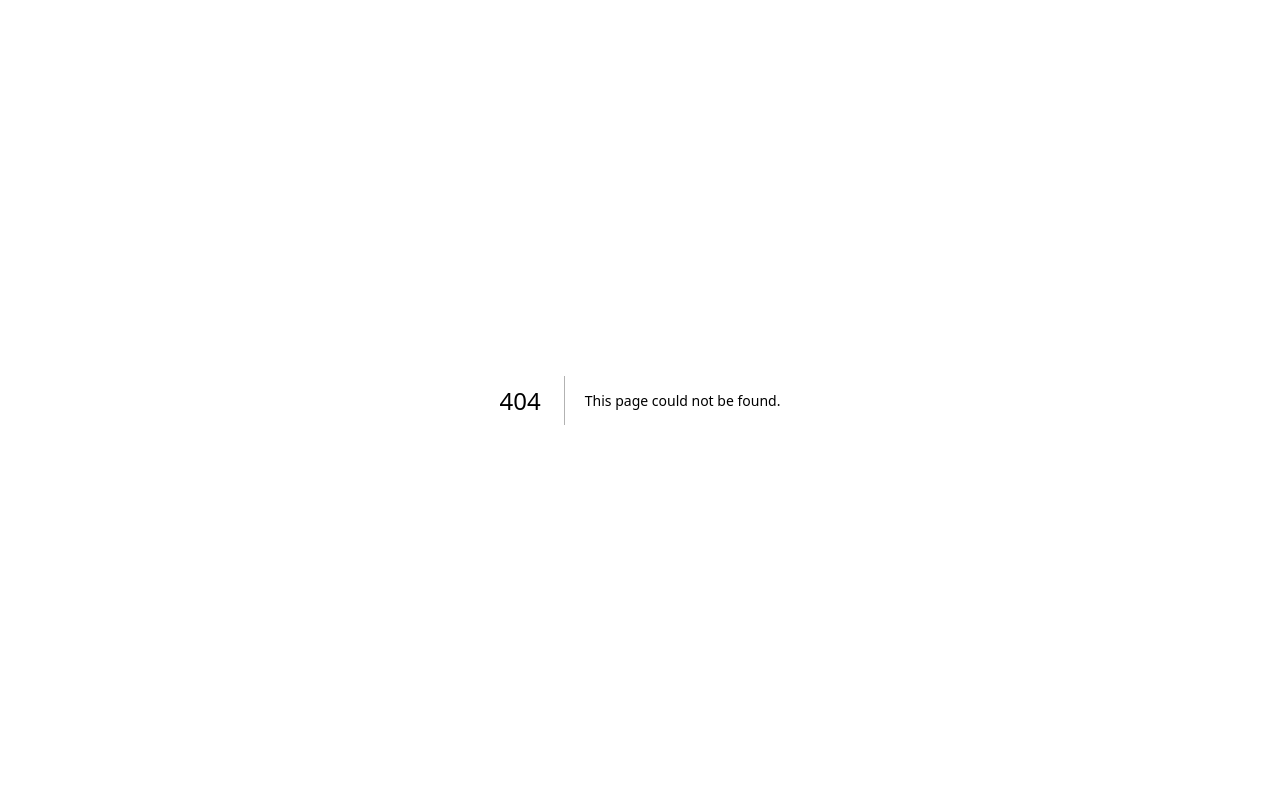
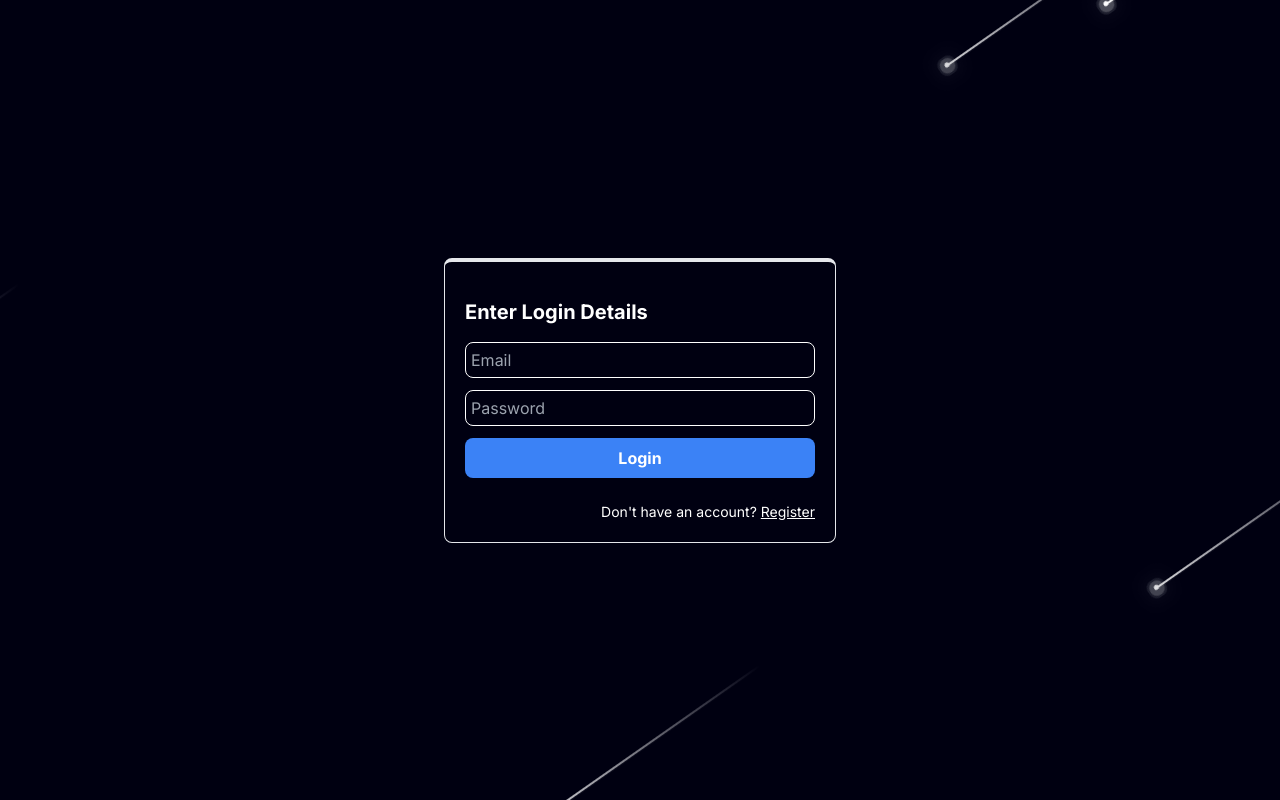
Before and after one commit to mikekochh/Dream-Interpretation, a Next.js app: page /login in a window 1280 px wide. Before the commit this address had no page. Built offline with nearby package versions, Linux system fonts and the light colour scheme.

Commit message:
UI updated for Login and register

```diff
--- a/package.json
+++ b/package.json
@@ -21,7 +21,8 @@
     "openai": "^4.14.2",
     "react": "^18",
     "react-dom": "^18",
-    "react-hot-toast": "^2.4.1"
+    "react-hot-toast": "^2.4.1",
+    "validator": "^13.11.0"
   },
   "devDependencies": {
     "autoprefixer": "^10.0.1",
--- a/src/app/Login/Login.jsx
+++ /dev/null
@@ -1,22 +0,0 @@
-import Link from "next/link";
-
-export default function Login() {
-    return (
-        <div className='text-white grid place-items-center h-screen'>
-            <div className="p-5 rounded-lg border-t-4 border-white-400 border">
-                <h1 className="text-xl font-bold my-4">Enter the details</h1>
-                <form className="flex flex-col gap-3">
-                    <input type="text" placeholder="Email" className="LoginInput rounded-lg text-black" />
-                    <input type="password" placeholder="Password" className="LoginInput rounded-lg text-black" />
-                    <button className="bg-blue-500 rounded-lg py-2 text-white font-bold">Login</button>
-                    <div className="bg-red-500 text-white w-fit text-sm py-1 px-3 rounded-md mt-2">
-                        Error Message
-                    </div>
-                    <Link href={'/register'} className="text-sm mt-3 text-right">
-                        Don't have an account? <span className="underline">Register</span>
-                    </Link>
-                </form>
-            </div>
-        </div>
-    )
-}
--- a/src/app/home/page.jsx
+++ b/src/app/home/page.jsx
@@ -2,6 +2,7 @@
 import React, { useState } from 'react';
 import OpenAI from 'openai';
 import axios from 'axios';
+import Link from 'next/link';
 
 export default function HomePage() {
 
@@ -34,6 +35,9 @@ export default function HomePage() {
                 <button className="border-2 border-white p-1 rounded-lg text-white" onClick={submitDream}>Submit</button>
             </div>
             { gptInterpretation ? <ChatGPTResponse gptInterpretation={gptInterpretation} /> : null}
+            <div className="logout absolute bottom-0 right-0 p-4">
+                <Link href={'/login'} className="text-sm mt-3 text-right bg-red-700 p-2 rounded-lg">Log Out</Link>
+            </div>
         </div>
     );
 }
--- /dev/null
+++ b/src/app/login/page.jsx
@@ -0,0 +1,19 @@
+import LoginForm from "@/components/LoginForm"
+
+export default function LoginPage() {
+    return (
+        <div className="star-background">
+            <span className="shooting-star"></span>
+            <span className="shooting-star"></span>
+            <span className="shooting-star"></span>
+            <span className="shooting-star"></span>
+            <span className="shooting-star"></span>
+            <span className="shooting-star"></span>
+            <span className="shooting-star"></span>
+            <span className="shooting-star"></span>
+            <span className="shooting-star"></span>
+            <span className="shooting-star"></span>
+            <LoginForm />
+        </div>
+    )
+}
--- a/src/app/page.js
+++ b/src/app/page.js
@@ -1,5 +1,5 @@
 import Image from 'next/image'
-import Login from './Login/Login'
+import Login from './login/page'
 
 export default function Home() {
   return (
--- /dev/null
+++ b/src/app/register/page.jsx
@@ -0,0 +1,19 @@
+import RegisterForm from "@/components/RegisterForm"
+
+export default function Register() {
+    return (
+        <div className="star-background">
+            <span className="shooting-star"></span>
+            <span className="shooting-star"></span>
+            <span className="shooting-star"></span>
+            <span className="shooting-star"></span>
+            <span className="shooting-star"></span>
+            <span className="shooting-star"></span>
+            <span className="shooting-star"></span>
+            <span className="shooting-star"></span>
+            <span className="shooting-star"></span>
+            <span className="shooting-star"></span>
+            <RegisterForm />
+        </div>
+    )
+}
--- /dev/null
+++ b/src/components/LoginForm.jsx
@@ -0,0 +1,46 @@
+"use client";
+import Link from "next/link";
+import { useState } from "react";
+import validator from 'validator';
+
+export default function LoginForm() {
+
+    const [email, setEmail] = useState("");
+    const [password, setPassword] = useState("");
+    const [error, setError] = useState("");
+
+    const login = (e) => {
+        if (!email || !password) {
+            setError("Please fill in all fields");
+            e.preventDefault();
+        }
+        else if (!validator.isEmail(email)) {
+            setError("Please enter a valid email");
+            e.preventDefault();
+        }
+        else {
+            setError("");
+        }
+    }
+
+    return (
+        <div className='text-white grid place-items-center h-screen z-0'>
+            <div className="p-5 rounded-lg border-t-4 border-white-400 border">
+                <h1 className="text-xl font-bold my-4">Enter Login Details</h1>
+                <form className="flex flex-col gap-3">
+                    <input type="text" placeholder="Email" className="LoginInput rounded-lg text-black" onChange={(e) => setEmail(e.target.value)} />
+                    <input type="password" placeholder="Password" className="LoginInput rounded-lg text-black" onChange={(e) => setPassword(e.target.value)} />
+                    <Link className="bg-blue-500 rounded-lg py-2 text-white font-bold text-center" href={'/home'} onClick={login}>Login</Link>
+                    { error && (
+                        <div className="bg-red-500 text-white w-fit text-sm py-1 px-3 rounded-md mt-2">
+                            {error}
+                        </div>
+                    )}
+                    <Link href={'/register'} className="text-sm mt-3 text-right">
+                        Don't have an account? <span className="underline">Register</span>
+                    </Link>
+                </form>
+            </div>
+        </div>
+    )
+}
--- /dev/null
+++ b/src/components/RegisterForm.jsx
@@ -0,0 +1,46 @@
+"use client";
+import Link from "next/link";
+import { useState } from "react";
+import validator from 'validator';
+
+export default function RegisterForm() {
+
+    const [email, setEmail] = useState("");
+    const [password, setPassword] = useState("");
+    const [error, setError] = useState("");
+
+    const register = (e) => {
+        if (!email || !password) {
+            setError("Please fill in all fields");
+            e.preventDefault();
+        }
+        else if (!validator.isEmail(email)) {
+            setError("Please enter a valid email");
+            e.preventDefault();
+        }
+        else {
+            setError("");
+        }
+    }
+
+    return (
+        <div className='text-white grid place-items-center h-screen'>
+            <div className="p-5 rounded-lg border-t-4 border-white-400 border">
+                <h1 className="text-xl font-bold my-4">Register Below</h1>
+                <form className="flex flex-col gap-3">
+                    <input type="text" placeholder="Email" className="LoginInput rounded-lg text-black" onChange={(e) => setEmail(e.target.value)} />
+                    <input type="password" placeholder="Password" className="LoginInput rounded-lg text-black" onChange={(e) => setPassword(e.target.value)} />
+                    <Link className="bg-blue-500 rounded-lg py-2 text-white font-bold text-center" href={'/home'} onClick={register}>Register</Link>
+                    { error && (
+                        <div className="bg-red-500 text-white w-fit text-sm py-1 px-3 rounded-md mt-2">
+                            {error}
+                        </div>
+                    )}
+                    <Link href={'/login'} className="text-sm mt-3 text-right">
+                        Already have an account? <span className="underline">Log In</span>
+                    </Link>
+                </form>
+            </div>
+        </div>
+    )
+}
```
Also changed, not shown: src/app/api/login/route.js (added), src/app/api/register/route.js (added), 1 other file (tests, documents, lock files or other folders).
